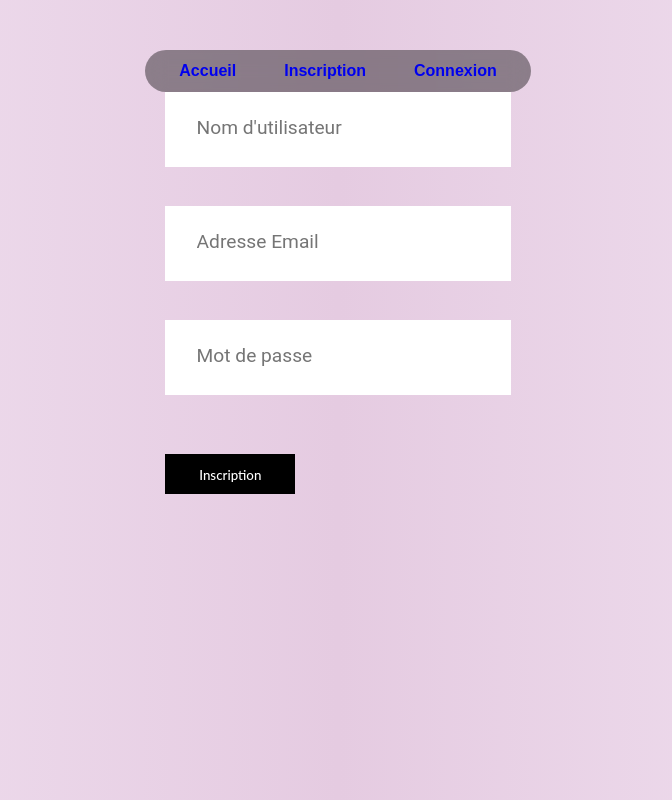
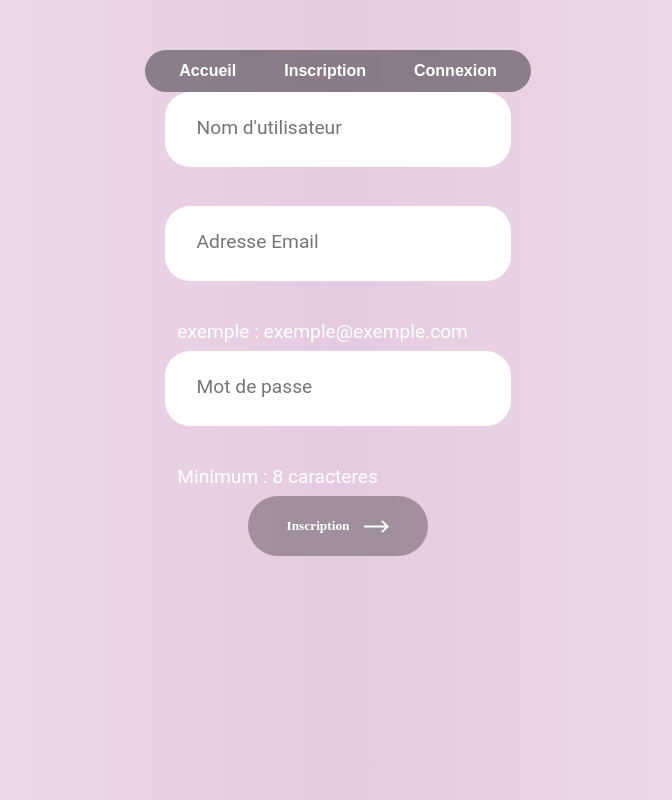
Before and after one commit to GuedesTom/front_end, a React (Create React App) app: page /Inscription in a window 1280 px wide. Shown: the whole page, without its empty margins (302-974 px from the left). Built offline with nearby package versions, Linux system fonts and the light colour scheme.

Commit message:
Modif CSS Button

```diff
--- a/src/App.css
+++ b/src/App.css
@@ -28,6 +28,8 @@ body {
   height: 100vh;
   color: #fff;
 }
+
+/*---------------------NavBar------------------------*/
 
 .menu-bar {
   border-radius: 25px;
@@ -199,6 +201,7 @@ body {
   font-family: 'Roboto', sans-serif;
   color: #333;
   font-size: 1.2rem;
+  border-radius: 25px;
 	margin: 0 auto;
   padding: 1.5rem 2rem;
   background-color: rgb(255, 255, 255);
@@ -218,105 +221,113 @@ body {
 
 /*---------------------BUTTON------------------------*/
 
-button {
-  margin: 20px;
-  outline: none;
+.btn-container {
+  width: 100%;
+  height: 100%;
+  display: flex;
+  justify-content: center;
+  align-items: center;
+  background: var(--bg);
+}
+.btn-container:nth-child(1) {
+  --btn-bg: #da0000;
+  --bg: #f22c3a;
+}
+.btn-container:nth-child(2) {
+  --btn-bg: #fac300;
+  --bg: #fc6100;
 }
 
-.custom-btn {
-  width: 130px;
-  height: 40px;
-  padding: 10px 25px;
-  border: 2px solid #000;
-  font-family: 'Lato', sans-serif;
-  font-weight: 500;
-  background: transparent;
+button {
+  --width: 180px;
+  --height: 60px;
+  border: 0;
+  position: relative;
+  min-width: var(--width);
+  min-height: var(--height);
+  border-radius: var(--height);
+  color: #fff;
+  font-family: "Montserrat";
+  font-weight: bold;
+  background: rgba(0, 0, 0, 0.3);
   cursor: pointer;
-  transition: all 0.3s ease;
+  overflow: hidden;
+  display: flex;
+  justify-content: center;
+  align-items: center;
+  margin: 0 1rem;
+}
+button .text,
+button .icon-container {
   position: relative;
-  display: inline-block;
+  z-index: 2;
+}
+button .icon-container {
+  --icon-size: 25px;
+  position: relative;
+  width: var(--icon-size);
+  height: var(--icon-size);
+  margin-left: 15px;
+  transition: transform 500ms ease;
+}
+button .icon-container .icon {
+  position: absolute;
+  left: 0;
+  top: 0;
+  width: var(--icon-size);
+  height: var(--icon-size);
+  transition: transform 500ms ease, opacity 250ms ease;
+}
+button .icon-container .icon--left {
+  transform: translateX(-200%);
+  opacity: 0;
+}
+button .icon-container .icon svg {
+  width: 100%;
+  height: 100%;
+  fill: #fff;
+}
+button::after {
+  content: "";
+  position: absolute;
+  left: 0;
+  top: 0;
+  width: 100%;
+  height: 100%;
+  background: var(--btn-bg);
+  border-radius: var(--height);
+  z-index: 1;
+  transition: transform 500ms ease;
+}
+button:hover::after {
+  transform: translateX(65%);
+}
+button:hover .icon-container {
+  transform: translateX(125%);
+}
+button:hover .icon-container .icon--left {
+  transform: translateX(0);
+  opacity: 1;
+}
+button:hover .icon-container .icon--right {
+  transform: translateX(200%);
+  opacity: 0;
 }
 
-.btn-6 {
-   background: #000;
+.support {
+  position: absolute;
+  right: 10px;
+  bottom: 10px;
+  padding: 10px;
+  display: flex;
+}
+.support a {
+  margin: 0 10px;
   color: #fff;
-  line-height: 42px;
-  padding: 0;
-  border: none;
+  font-size: 1.8rem;
+  backface-visibility: hidden;
+  transition: all 150ms ease;
 }
-
-.btn-6 span {
-  position: relative;
-  display: block;
-  width: 100%;
-  height: 100%;
+.support a:hover {
+  transform: scale(1.1);
 }
-
-.btn-6:before,
-
-.btn-6:after {
-  position: absolute;
-  content: "";
-  height: 0%;
-  width: 2px;
-  background: #000;
-}
-
-.btn-6:before {
-  right: 0;
-  top: 0;
-  transition: all 500ms ease;
-}
-
-.btn-6:after {
-  left: 0;
-  bottom: 0;
-  transition: all 500ms ease;
-}
-
-.btn-6:hover{
-  color: #000;
-  background: transparent;
-}
-
-.btn-6:hover:before {
-  transition: all 500ms ease;
-  height: 100%;
-}
-
-.btn-6:hover:after {
-  transition: all 500ms ease;
-  height: 100%;
-}
-
-.btn-6 span:before,
-
-.btn-6 span:after {
-  position: absolute;
-  content: "";
-  background: #000;
-}
-
-.btn-6 span:before {
-  left: 0;
-  top: 0;
-  width: 0%;
-  height: 2px;
-  transition: all 500ms ease;
-}
-
-.btn-6 span:after {
-  right: 0;
-  bottom: 0;
-  width: 0%;
-  height: 2px;
-  transition: all 500ms ease;
-}
-
-.btn-6 span:hover:before {
-  width: 100%;
-}
-
-.btn-6 span:hover:after {
-  width: 100%;
-}
--- a/src/App.js
+++ b/src/App.js
@@ -6,7 +6,6 @@ import Accueil from "./Components/Accueil";
 import Connexion from "./Components/User/Connexion";
 import Inscription from "./Components/User/Inscription";
 import Navbar from "./Components/Navbar";
-import Maliste from "./Components/User/Maliste";
 import AjouterContent from "./Components/Content/AjouterContent";
 import AdminContent from "./Components/Admin/Content";
 import AdminUser from "./Components/Admin/User";
@@ -59,7 +58,6 @@ function App() {
                 />
               }
             >
-              <Route path="/Maliste" element={<Maliste />} />
               <Route path="/Contents/:id" element={<ContentId />} />
               <Route path="/User/:id" element={<ModifUser />} />
             </Route>
--- a/src/Components/Content/ModifContentId.jsx
+++ b/src/Components/Content/ModifContentId.jsx
@@ -30,7 +30,7 @@ export default function ModifContentId() {
       })
       .then((res) => {
         console.log(res.data);
-        navigate("/Admin/Content");
+        navigate("/");
       })
       .catch((err) => console.log(err.response));
   };
@@ -73,6 +73,12 @@ export default function ModifContentId() {
       .catch((err) => console.log(err.response));
   };
 
+    const handleKeyDown = (event) => {
+      if (event.key === "Enter") {
+      submitHandler();
+      }
+    };
+
   return (
     <div id="div">
       <input
@@ -82,6 +88,7 @@ export default function ModifContentId() {
         placeholder={contentAAfficher.name}
         value={name}
         onChange={(event) => setname(event.target.value)}
+        onKeyDown={handleKeyDown}
       />
       <label for="name" class="form__label">
         {contentAAfficher.name}
@@ -93,6 +100,7 @@ export default function ModifContentId() {
         placeholder={contentAAfficher.description}
         value={description}
         onChange={(event) => setdescription(event.target.value)}
+        onKeyDown={handleKeyDown}
       />
       <label for="description" class="form__label">
         {contentAAfficher.description}
@@ -104,6 +112,7 @@ export default function ModifContentId() {
         placeholder={contentAAfficher.genres}
         value={genres}
         onChange={(event) => setgenres(event.target.value)}
+        onKeyDown={handleKeyDown}
       />
       <label for="genres" class="form__label">
         {contentAAfficher.genres}
@@ -115,21 +124,56 @@ export default function ModifContentId() {
         placeholder={contentAAfficher.pegi}
         value={pegi}
         onChange={(event) => setpegi(event.target.value)}
+        onKeyDown={handleKeyDown}
       />
       <label for="pegi" class="form__label">
         {contentAAfficher.pegi}
       </label>
-      <button onClick={() => setParams} class="custom-btn btn-6">
-        Ajouter
-      </button>
+      <div class="btn-container">
+        <button onClick={() => setParams}>
+          <span class="text">Ajouter</span>
+          <div class="icon-container">
+            <div class="icon icon--left">
+              <svg>
+                <use xlinkHref="#arrow-right"></use>
+              </svg>
+            </div>
+            <div class="icon icon--right">
+              <svg>
+                <use xlinkHref="#arrow-right"></use>
+              </svg>
+            </div>
+          </div>
+        </button>
+      </div>
+      <svg style={{ display: "none" }}>
+        <symbol id="arrow-right" viewBox="0 0 20 10">
+          <path d="M14.84 0l-1.08 1.06 3.3 3.2H0v1.49h17.05l-3.3 3.2L14.84 10 20 5l-5.16-5z"></path>
+        </symbol>
+      </svg>
 
-      <button
-        onClick={() => deleteContent(contentAAfficher._id)}
-        class="custom-btn btn-6"
-      >
-        {" "}
-        Supprimer{" "}
-      </button>
+      <div class="btn-container">
+        <button onClick={() => deleteContent(contentAAfficher._id)}>
+          <span class="text">Supprimer</span>
+          <div class="icon-container">
+            <div class="icon icon--left">
+              <svg>
+                <use xlinkHref="#arrow-right"></use>
+              </svg>
+            </div>
+            <div class="icon icon--right">
+              <svg>
+                <use xlinkHref="#arrow-right"></use>
+              </svg>
+            </div>
+          </div>
+        </button>
+      </div>
+      <svg style={{ display: "none" }}>
+        <symbol id="arrow-right" viewBox="0 0 20 10">
+          <path d="M14.84 0l-1.08 1.06 3.3 3.2H0v1.49h17.05l-3.3 3.2L14.84 10 20 5l-5.16-5z"></path>
+        </symbol>
+      </svg>
     </div>
   );
 }
--- a/src/Components/Navbar.jsx
+++ b/src/Components/Navbar.jsx
@@ -8,14 +8,19 @@ export default function Navbar() {
   const [admin, setAdmin] = useState();
   const [creator, setCreator] = useState();
 
-  token? (axios
+  token
+    ? axios
         .get("/api/user", {
           headers: {
             Authorization: "Bearer " + token,
           },
         })
-    .then((res) => {setCreator(res.data.content_creator); setAdmin(res.data.admin)})
-    .catch((err) => console.log(err.response))) : (console.log("Pensez a vous connectez"));
+        .then((res) => {
+          setCreator(res.data.content_creator);
+          setAdmin(res.data.admin);
+        })
+        .catch((err) => console.log(err.response))
+    : console.log("Pensez a vous connectez");
 
   const deconnexion = (event) => {
     settoken("");
@@ -25,60 +30,59 @@ export default function Navbar() {
     <nav>
       {token ? (
         <ul class="menu-bar">
+          <Link style={{ textDecoration: "none" }} to="/">
             <li>
-            <Link style={{ textDecoration: 'none' }} to="/">
               <span>Accueil</span>
+            </li>
           </Link>
+
+          {creator ? (
+            <Link style={{ textDecoration: "none" }} to="/Create">
+              <li>
+                <span>Ajouter Contenue</span>
               </li>
-          {creator ? (
-            <li>
-              <Link style={{ textDecoration: 'none' }} to="/Create">
-                <span>Ajouter Contenue</span>
             </Link>
-            </li>
           ) : null}
           {admin ? (
+            <Link style={{ textDecoration: "none" }} to="/Admin/Content">
               <li>
-              <Link style={{ textDecoration: 'none' }} to="/Admin/Content">
                 <span>Gerer Content</span>
+              </li>
             </Link>
-            </li>
           ) : null}
           {admin ? (
+            <Link style={{ textDecoration: "none" }} to="/Admin/User">
               <li>
-              <Link style={{ textDecoration: 'none' }} to="/Admin/User">
                 <span>Gerer Utilisateur</span>
+              </li>
             </Link>
+          ) : null}
+
+          <Link style={{ textDecoration: "none" }} to="/" onClick={deconnexion}>
+            <li>
+              <span>Deconnexion</span>
             </li>
-          ) : null}
-          <li>
-            <Link style={{ textDecoration: 'none' }} to="/Maliste">
-              <span>Ma Liste</span>
           </Link>
-          </li>
-          <li>
-            <Link style={{ textDecoration: 'none' }} to="/" onClick={deconnexion}>
-              <span>Deconnexion</span>
-            </Link>
-          </li>
         </ul>
       ) : (
         <ul class="menu-bar">
+          <Link style={{ textDecoration: "none" }} to="/">
             <li>
-            <Link style={{ textDecoration: 'none' }} to="/">
               <span>Accueil</span>
+            </li>
           </Link>
+
+          <Link style={{ textDecoration: "none" }} to="/Inscription">
+            <li>
+              <span>Inscription</span>
             </li>
+          </Link>
+
+          <Link style={{ textDecoration: "none" }} to="/Connexion">
             <li>
-            <Link style={{ textDecoration: 'none' }} to="/Inscription">
-              <span>Inscription</span>
+              <span>Connexion</span>
+            </li>
           </Link>
-          </li>
-          <li>
-            <Link style={{ textDecoration: 'none' }} to="/Connexion">
-              <span>Connexion</span>
-            </Link>
-          </li>
         </ul>
       )}
     </nav>
--- a/src/Components/User/Connexion.jsx
+++ b/src/Components/User/Connexion.jsx
@@ -25,6 +25,12 @@ export default function Connexion() {
     }
   };
 
+    const handleKeyDown = (event) => {
+      if (event.key === "Enter") {
+      submitHandler();
+      }
+    };
+
   return (
     <div>
       <input
@@ -34,6 +40,7 @@ export default function Connexion() {
         placeholder="Nom d'Utilisateur"
         value={username}
         onChange={(event) => setusername(event.target.value)}
+        onKeyDown={handleKeyDown}
       />
       <label for="username" class="form__label">
         Nom d'Utilisateur
@@ -45,14 +52,33 @@ export default function Connexion() {
         placeholder="Mot de passe"
         value={password}
         onChange={(event) => setpassword(event.target.value)}
+        onKeyDown={handleKeyDown}
       />
       <label for="password" class="form__label">
         Mot de passe
       </label>
-      <button onClick={submitHandler} class="custom-btn btn-6">
-        {" "}
-        Connexion{" "}
-      </button>
+      <div class="btn-container">
+        <button onClick={submitHandler}>
+          <span class="text">Connexion</span>
+          <div class="icon-container">
+            <div class="icon icon--left">
+              <svg>
+                <use xlinkHref="#arrow-right"></use>
+              </svg>
+            </div>
+            <div class="icon icon--right">
+              <svg>
+                <use xlinkHref="#arrow-right"></use>
+              </svg>
+            </div>
+          </div>
+        </button>
+      </div>
+      <svg style={{ display: "none" }}>
+        <symbol id="arrow-right" viewBox="0 0 20 10">
+          <path d="M14.84 0l-1.08 1.06 3.3 3.2H0v1.49h17.05l-3.3 3.2L14.84 10 20 5l-5.16-5z"></path>
+        </symbol>
+      </svg>
     </div>
   );
 }
--- a/src/Components/User/Inscription.jsx
+++ b/src/Components/User/Inscription.jsx
@@ -23,7 +23,13 @@ export default function Inscription() {
           localStorage.setItem("token", vartoken);
           navigate("/");
         })
-        .catch((err) => console.log(err.response));
+        .catch((err) => alert("Veuiller verifier vos données."));
+    }
+  };
+
+  const handleKeyDown = (event) => {
+    if (event.key === "Enter") {
+      submitHandler();
     }
   };
 
@@ -36,6 +42,7 @@ export default function Inscription() {
         placeholder="Nom d'utilisateur"
         value={username}
         onChange={(event) => setusername(event.target.value)}
+        onKeyDown={handleKeyDown}
       />
       <label for="username" class="form__label">
         Nom d'utilisateur
@@ -47,10 +54,12 @@ export default function Inscription() {
         placeholder="Adresse Email"
         value={email}
         onChange={(event) => setemail(event.target.value)}
+        onKeyDown={handleKeyDown}
       />
       <label for="email" class="form__label">
         Adresse Email
       </label>
+      <label class="form__label">exemple : exemple@exemple.com</label>
       <input
         id="password"
         class="form__input"
@@ -58,13 +67,34 @@ export default function Inscription() {
         placeholder="Mot de passe"
         value={password}
         onChange={(event) => setpassword(event.target.value)}
+        onKeyDown={handleKeyDown}
       />
       <label for="password" class="form__label">
         Mot de passe
       </label>
-      <button onClick={submitHandler} class="custom-btn btn-6">
-        Inscription
-      </button>
+      <label class="form__label">Minimum : 8 caracteres</label>
+      <div class="btn-container">
+        <button onClick={submitHandler}>
+          <span class="text">Inscription</span>
+          <div class="icon-container">
+            <div class="icon icon--left">
+              <svg>
+                <use xlinkHref="#arrow-right"></use>
+              </svg>
+            </div>
+            <div class="icon icon--right">
+              <svg>
+                <use xlinkHref="#arrow-right"></use>
+              </svg>
+            </div>
+          </div>
+        </button>
+      </div>
+      <svg style={{ display: "none" }}>
+        <symbol id="arrow-right" viewBox="0 0 20 10">
+          <path d="M14.84 0l-1.08 1.06 3.3 3.2H0v1.49h17.05l-3.3 3.2L14.84 10 20 5l-5.16-5z"></path>
+        </symbol>
+      </svg>
     </div>
   );
 }
--- a/src/Components/User/ModifUser.jsx
+++ b/src/Components/User/ModifUser.jsx
@@ -23,14 +23,14 @@ export default function ModifUser() {
 
   const deleteContent = (id) => {
     axios
-      .delete("/api/content/" + id, {
+      .delete("/api/user/" + id, {
         headers: {
           Authorization: "Bearer " + token,
         },
       })
       .then((res) => {
         console.log(res.data);
-        navigate("/Admin/Content");
+        navigate("/Admin/User");
       })
       .catch((err) => console.log(err.response));
   }
@@ -46,10 +46,16 @@ export default function ModifUser() {
         })
         .then((res) => {
           console.log(res.data);
-          navigate("/Admin/User");
+          navigate("/");
         })
         .catch((err) => console.log(err.response));
   };
+
+    const handleKeyDown = (event) => {
+      if (event.key === "Enter") {
+      submitHandler();
+      }
+    };
 
   return (
     <div id="div">
@@ -60,6 +66,7 @@ export default function ModifUser() {
         placeholder={userAAfficher.name}
         value={name}
         onChange={(event) => setname(event.target.value)}
+        onKeyDown={handleKeyDown}
       />
       <label for="name" class="form__label">
         {userAAfficher.name}
@@ -71,6 +78,7 @@ export default function ModifUser() {
         placeholder={userAAfficher.description}
         value={description}
         onChange={(event) => setdescription(event.target.value)}
+        onKeyDown={handleKeyDown}
       />
       <label for="description" class="form__label">
         {userAAfficher.description}
@@ -82,6 +90,7 @@ export default function ModifUser() {
         placeholder={userAAfficher.genre}
         value={genre}
         onChange={(event) => setgenre(event.target.value)}
+        onKeyDown={handleKeyDown}
       />
       <label for="genre" class="form__label">
         {userAAfficher.genre}
@@ -93,21 +102,56 @@ export default function ModifUser() {
         placeholder={userAAfficher.pegi}
         value={pegi}
         onChange={(event) => setpegi(event.target.value)}
+        onKeyDown={handleKeyDown}
       />
       <label for="pegi" class="form__label">
         {userAAfficher.pegi}
       </label>
-      <button onClick={submitHandler} class="custom-btn btn-6">
-        Ajouter
-      </button>
+      <div class="btn-container">
+        <button onClick={submitHandler}>
+          <span class="text">Ajouter</span>
+          <div class="icon-container">
+            <div class="icon icon--left">
+              <svg>
+                <use xlinkHref="#arrow-right"></use>
+              </svg>
+            </div>
+            <div class="icon icon--right">
+              <svg>
+                <use xlinkHref="#arrow-right"></use>
+              </svg>
+            </div>
+          </div>
+        </button>
+      </div>
+      <svg style={{ display: "none" }}>
+        <symbol id="arrow-right" viewBox="0 0 20 10">
+          <path d="M14.84 0l-1.08 1.06 3.3 3.2H0v1.49h17.05l-3.3 3.2L14.84 10 20 5l-5.16-5z"></path>
+        </symbol>
+      </svg>
 
-      <button
-        onClick={() => deleteContent(userAAfficher._id)}
-        class="custom-btn btn-6"
-      >
-        {" "}
-        Supprimer{" "}
-      </button>
+      <div class="btn-container">
+        <button onClick={() => deleteContent(userAAfficher._id)}>
+          <span class="text">Supprimer</span>
+          <div class="icon-container">
+            <div class="icon icon--left">
+              <svg>
+                <use xlinkHref="#arrow-right"></use>
+              </svg>
+            </div>
+            <div class="icon icon--right">
+              <svg>
+                <use xlinkHref="#arrow-right"></use>
+              </svg>
+            </div>
+          </div>
+        </button>
+      </div>
+      <svg style={{ display: "none" }}>
+        <symbol id="arrow-right" viewBox="0 0 20 10">
+          <path d="M14.84 0l-1.08 1.06 3.3 3.2H0v1.49h17.05l-3.3 3.2L14.84 10 20 5l-5.16-5z"></path>
+        </symbol>
+      </svg>
     </div>
   );
 }
```
Also changed, not shown: src/Components/Accueil.jsx (+8 -14 lines), src/Components/Admin/User.jsx (+35 -17 lines), src/Components/Content/AjouterContent.jsx (+34 -5 lines), src/Components/User/Maliste.jsx (deleted, +0 -62 lines). Lines whose indentation alone changed are shown as unchanged.
